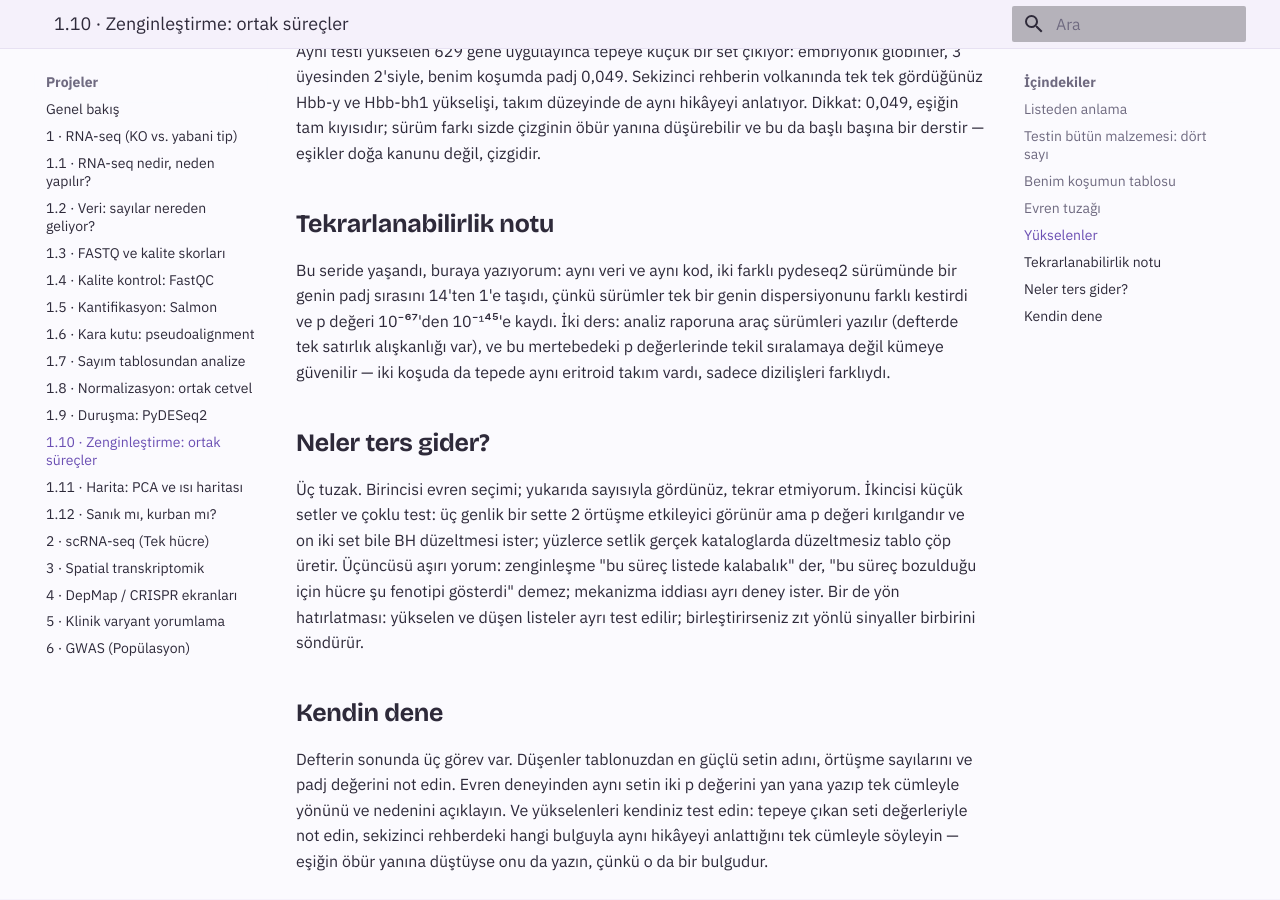
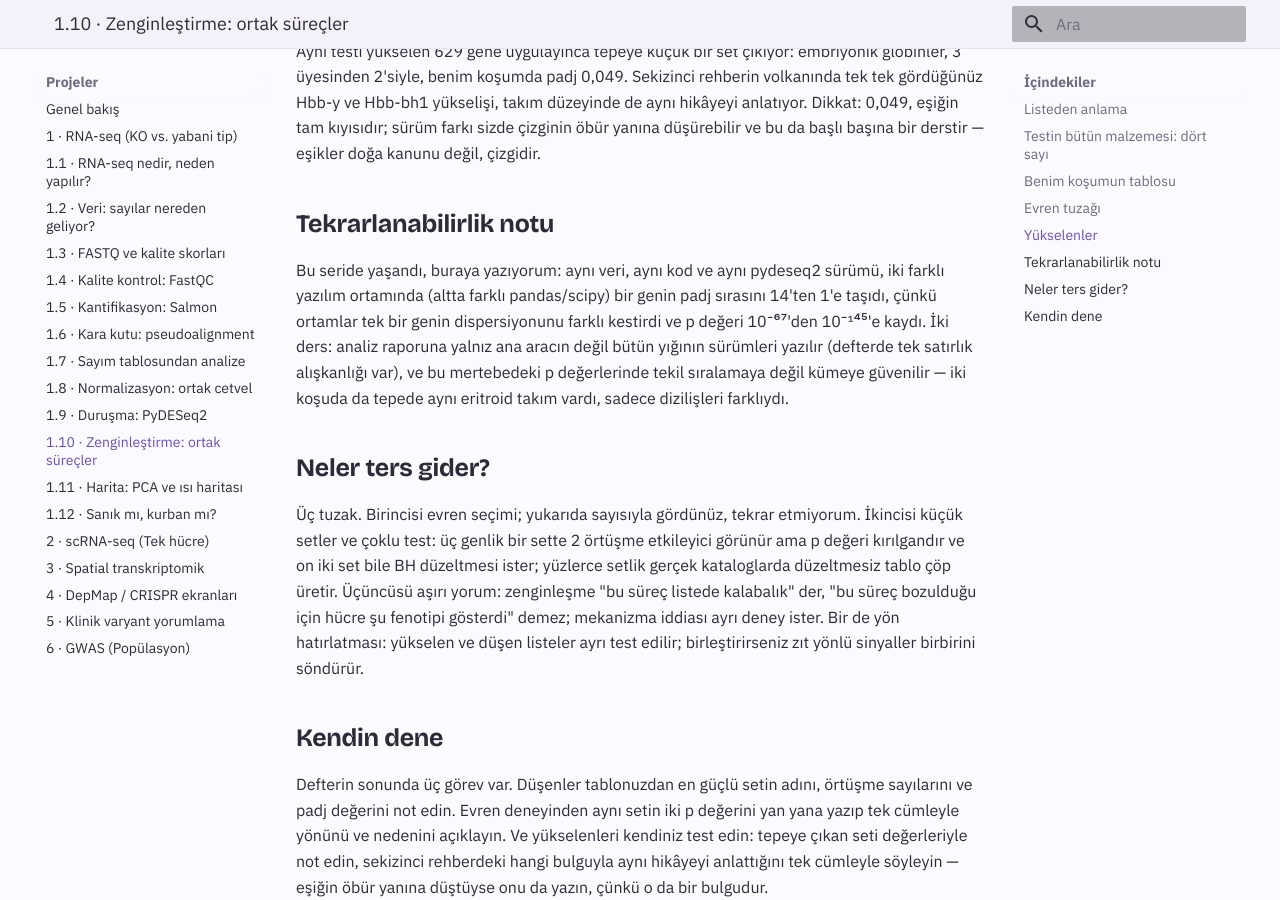
Before and after one commit to melissa-04/melisayla-biyoinformatik, an MkDocs documentation site: the page built from docs/projeler/rna-seq-09.md, in a window 1280 px wide and 900 px high, scrolled down 1594 px. Built offline with MkDocs 1.6.1 and Material for MkDocs 9.7.7, drawn with Linux system fonts in a browser that asks for light colours.

Commit message:
Update rna-seq-09.md

```diff
--- a/docs/projeler/rna-seq-09.md
+++ b/docs/projeler/rna-seq-09.md
@@ -31,7 +31,7 @@ Aynı testi yükselen 629 gene uygulayınca tepeye küçük bir set çıkıyor:
 
 ## Tekrarlanabilirlik notu
 
-Bu seride yaşandı, buraya yazıyorum: aynı veri ve aynı kod, iki farklı pydeseq2 sürümünde bir genin padj sırasını 14'ten 1'e taşıdı, çünkü sürümler tek bir genin dispersiyonunu farklı kestirdi ve p değeri 10⁻⁶⁷'den 10⁻¹⁴⁵'e kaydı. İki ders: analiz raporuna araç sürümleri yazılır (defterde tek satırlık alışkanlığı var), ve bu mertebedeki p değerlerinde tekil sıralamaya değil kümeye güvenilir — iki koşuda da tepede aynı eritroid takım vardı, sadece dizilişleri farklıydı.
+Bu seride yaşandı, buraya yazıyorum: aynı veri, aynı kod ve aynı pydeseq2 sürümü, iki farklı yazılım ortamında (altta farklı pandas/scipy) bir genin padj sırasını 14'ten 1'e taşıdı, çünkü ortamlar tek bir genin dispersiyonunu farklı kestirdi ve p değeri 10⁻⁶⁷'den 10⁻¹⁴⁵'e kaydı. İki ders: analiz raporuna yalnız ana aracın değil bütün yığının sürümleri yazılır (defterde tek satırlık alışkanlığı var), ve bu mertebedeki p değerlerinde tekil sıralamaya değil kümeye güvenilir — iki koşuda da tepede aynı eritroid takım vardı, sadece dizilişleri farklıydı.
 
 ## Neler ters gider?
 
```
